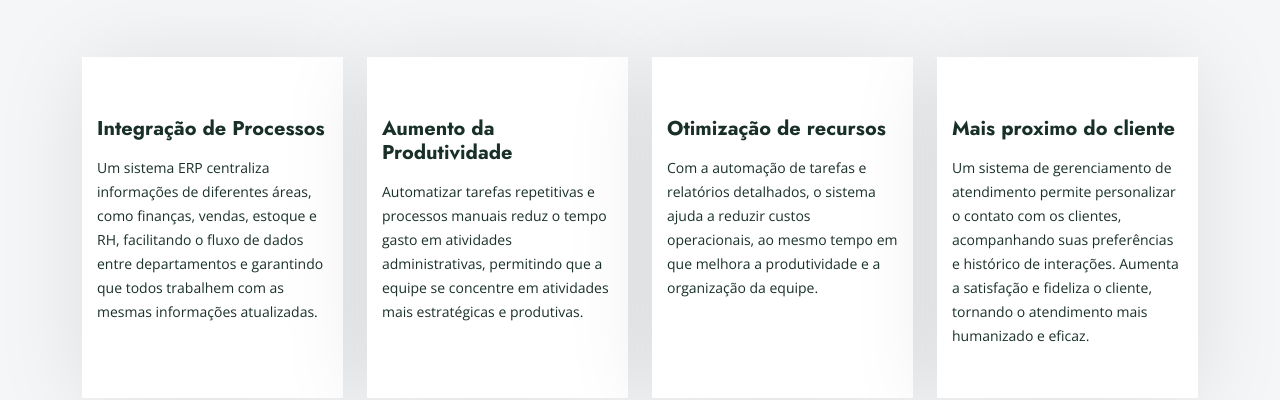
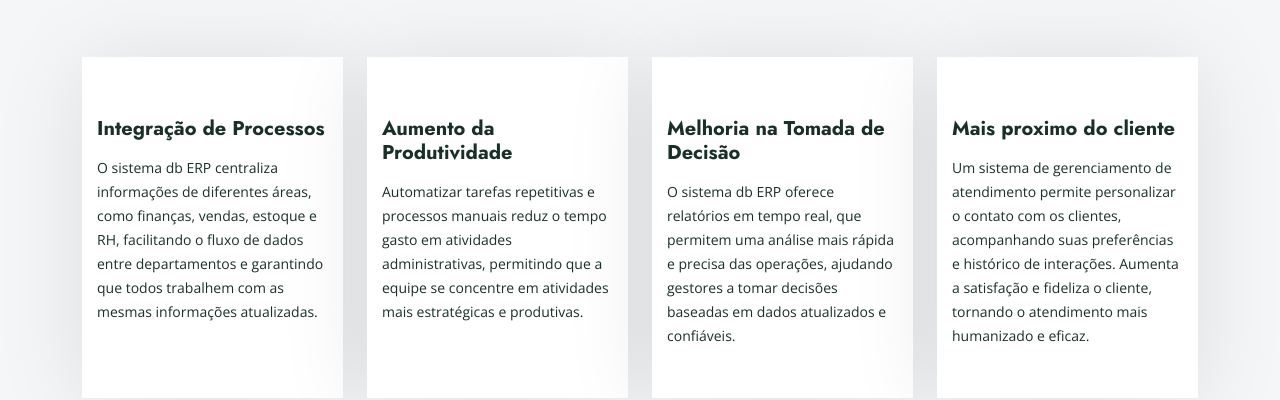
Before and after one commit to RobisonCarvalho/SITE_-dbErp, a plain HTML site: page index.html in a window 1280 px wide. Shown: the part 805-1205 px from the top of the page. Drawn offline with nearby package versions, Linux system fonts and the light colour scheme.

Commit message:
Atualização de conteúdo 005.02

```diff
--- a/index.html
+++ b/index.html
@@ -125,7 +125,7 @@
             <div class="service-item position-relative">
               <div class="icon"></div>
               <h4><a href="" class="stretched-link">Integração de Processos</a></h4>
-              <p>Um sistema ERP centraliza informações de diferentes áreas, como finanças, vendas, estoque e RH, facilitando o fluxo de dados entre departamentos e garantindo que todos trabalhem com as mesmas informações atualizadas.</p>
+              <p>O sistema db ERP centraliza informações de diferentes áreas, como finanças, vendas, estoque e RH, facilitando o fluxo de dados entre departamentos e garantindo que todos trabalhem com as mesmas informações atualizadas.</p>
             </div>
           </div><!-- End Service Item -->
 
@@ -140,8 +140,8 @@
           <div class="col-xl-3 col-md-6 d-flex" data-aos="fade-up" data-aos-delay="300">
             <div class="service-item position-relative">
               <div class="icon"></div>
-              <h4><a href="" class="stretched-link">Otimização de recursos</a></h4>
-              <p>Com a automação de tarefas e relatórios detalhados, o sistema ajuda a reduzir custos operacionais, ao mesmo tempo em que melhora a produtividade e a organização da equipe.</p>
+              <h4><a href="" class="stretched-link">Melhoria na Tomada de Decisão</a></h4>
+              <p>O sistema db ERP oferece relatórios em tempo real, que permitem uma análise mais rápida e precisa das operações, ajudando gestores a tomar decisões baseadas em dados atualizados e confiáveis.</p>
             </div>
           </div>
 
```
